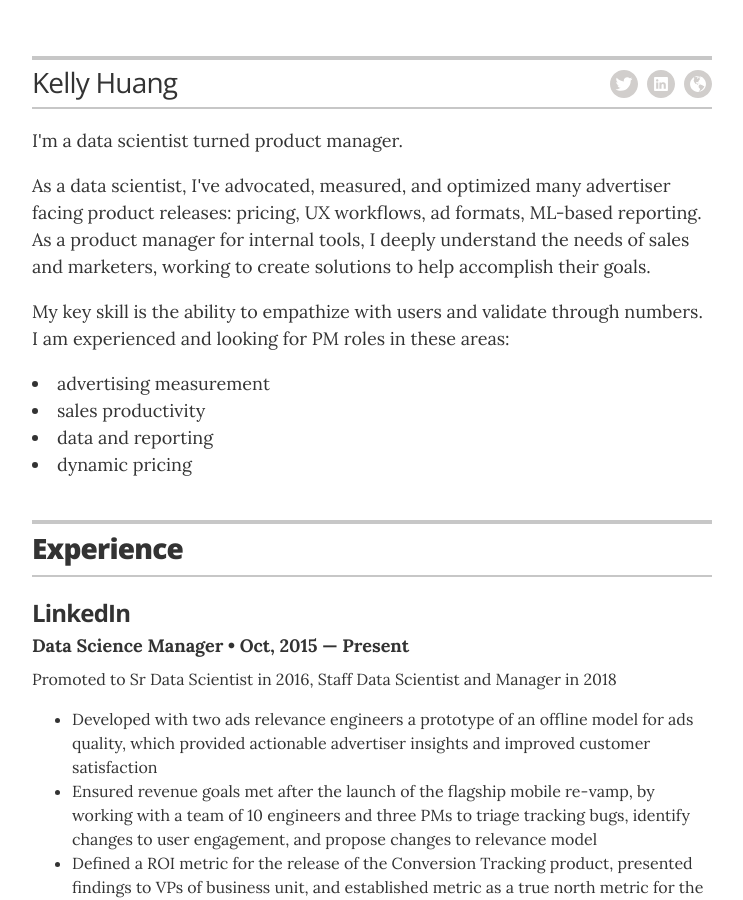
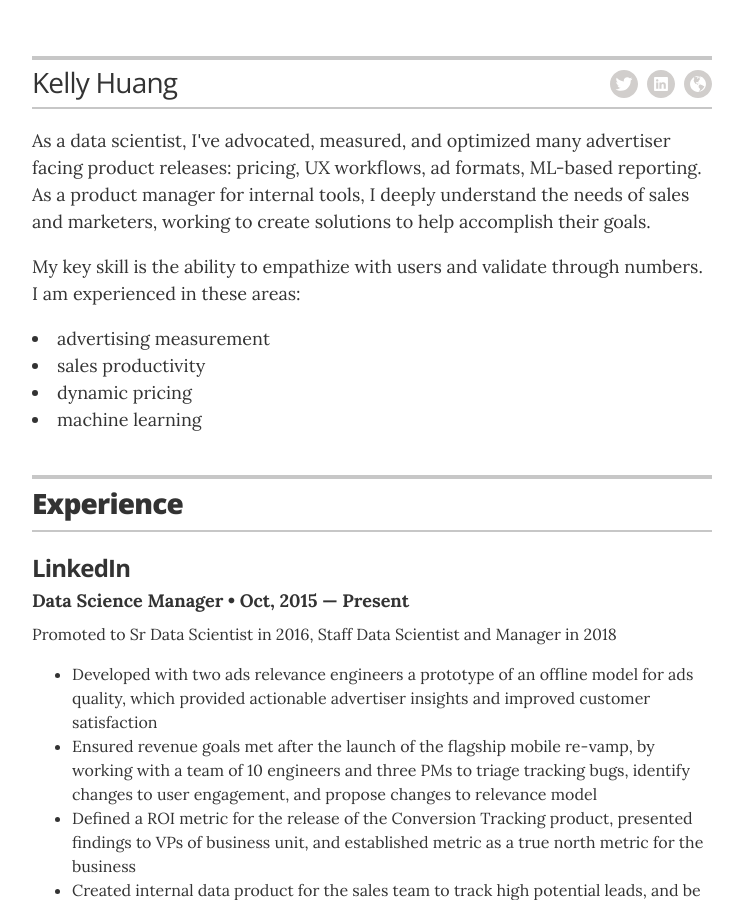
Before and after one commit to kyh14/kellyyh, a Jekyll site: the page built from cv/index.html, in a window 1280 px wide and 900 px high. Shown: the whole window, without its empty margins (268-1011 px from the left). Built offline with Jekyll 4.4.1, drawn with Linux system fonts in a browser that asks for light colours; some of the changed text lies outside the part shown.

```diff
--- a/_config.yml
+++ b/_config.yml
@@ -19,17 +19,16 @@ resume_contact_email:           "yanhuang@alum.mit.edu"
 # the next two items are used for schema itemprops in _layouts/resume.html
 resume_contact_telephone:       "401-203-9399"
 
-resume_header_intro: "<p> I'm a data scientist turned product manager.</p>
-
+resume_header_intro: "
 <p>As a data scientist, I've advocated, measured, and optimized many advertiser facing product releases: pricing, UX workflows, ad formats, ML-based reporting.
 As a product manager for internal tools, I deeply understand the needs of sales and marketers, working to create solutions to help accomplish their goals.
 </p>
 <p>
-My key skill is the ability to empathize with users and validate through numbers. I am experienced and looking for PM roles in these areas:
+My key skill is the ability to empathize with users and validate through numbers. I am experienced in these areas:
 <li>advertising measurement</li>
 <li>sales productivity</li>
-<li>data and reporting</li>
 <li>dynamic pricing</li>
+<li>machine learning</li>
 </p>
 "
 
--- a/_data/skills.yml
+++ b/_data/skills.yml
@@ -8,7 +8,7 @@
   description: conducting focus groups, customer surveys
 
 - skill: Data Analytics
-  description: SQL, Python, Python Pandas, Hive, Presto, Pig, Tableau, Excel, Jupyter notebooks
+  description: SQL, Python, Python Pandas, Hive, Presto, Pig, Spark, Tableau, Excel, Jupyter notebooks
 
 - skill: Project Planning
   description: leading sprint planning, strategic reviews, design thinking ideation sessions
--- a/_layouts/resume.html
+++ b/_layouts/resume.html
@@ -1,6 +1,6 @@
 <!DOCTYPE html>
 <html>
-
+  {% include google_analytics.html %}
   {% include cv_head.html %}
 
   <body class="theme-{% if site.resume_theme %}{{ site.resume_theme }}{% endif %}">
```
